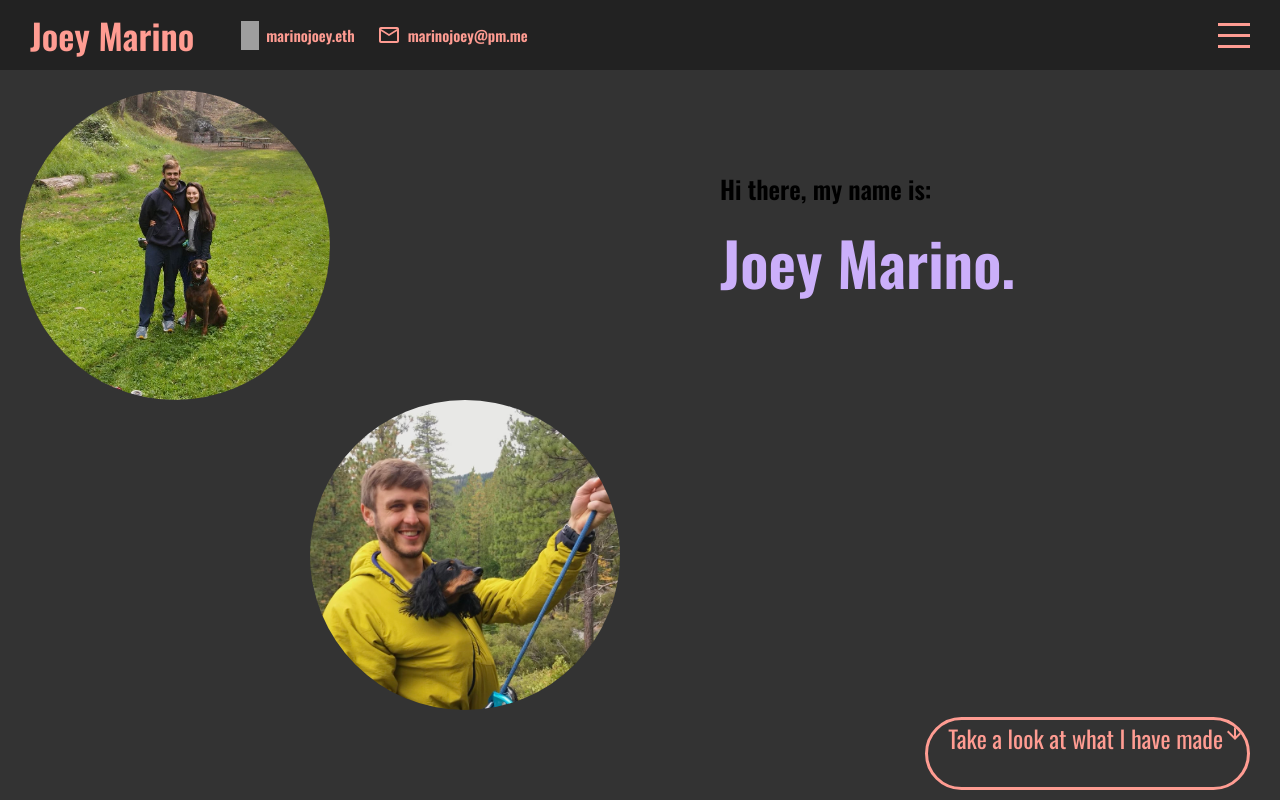
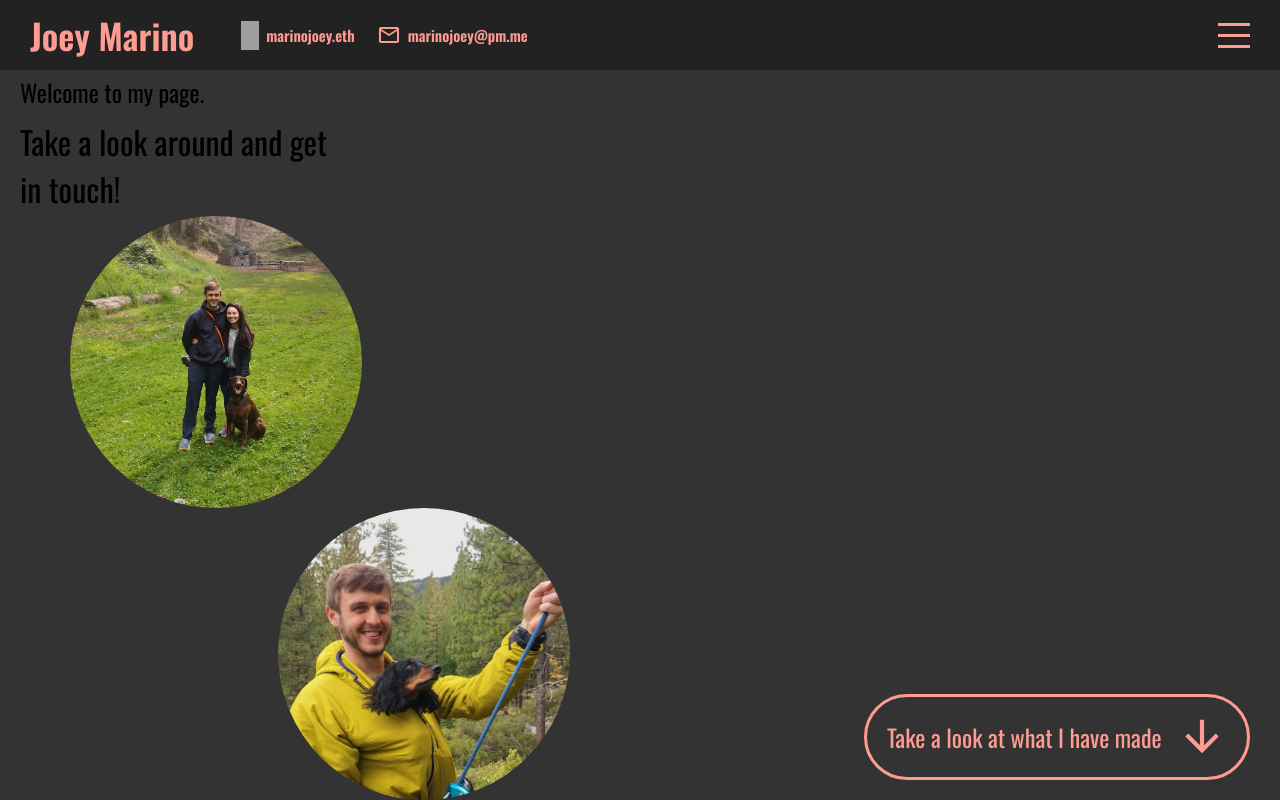
Before and after one commit to marinojoey/my-website, a React (Create React App) app: page / in a window 1280 px wide. Built offline with nearby package versions, Linux system fonts and the light colour scheme; grey boxes are pictures that could not be loaded.

Commit message:
fixed flow control component. working on intro

```diff
--- a/src/Components/intro/Intro.jsx
+++ b/src/Components/intro/Intro.jsx
@@ -5,19 +5,22 @@ export default function intro() {
     return (
         <div className='intro' id="intro">
             <div className='left'>
-                <div className="top">
+                <div className="intromessage">
+                    <div className="lineone">
+                        Welcome to my page.
+                    </div>
+                    <div className="linetwo">
+                        Take a look around and get in touch!
+                    </div>
+                </div>
+                <div className="topimage">
                     <img src="assets/dronepic3.jpg" alt="Sav Duke and I" class="dronepic"></img>
                 </div>
-                <div className='bottom'>
-                    <img src="assets/belaysq.jpeg" alt="me climbing"></img>
+                <div className='bottomimage'>
+                    <img src="assets/belaysq.jpeg" alt="me climbing" className='belaypic'></img>
                 </div>
             </div>
             <div className="right">
-                <div className="wrapper">
-                    <h2>Hi there, my name is:</h2>
-                    <h1>Joey Marino.</h1>
-
-                </div>
                 <Nexticon />
             </div>
         </div>
--- a/src/Components/intro/intro.scss
+++ b/src/Components/intro/intro.scss
@@ -3,74 +3,63 @@
 .intro {
     background-color: $ethgray;
     display: flex;
+    height: 100vh;
+    box-sizing: border-box;
 
     .left {
-        flex: 0.5;
-        overflow: hidden;
-        .top {
+        display: flex;
+        width: 50vw;
+        height: 100%;
+        flex-wrap: wrap;
+
+        .intromessage {
             display: flex;
-            flex: 0.5;
-            padding-top: 20px;
+            height: 20%;
+            width: 50%;
+            flex-wrap: wrap;
             padding-left: 20px;
+            align-items: center;
 
-            img {
-                max-width: 50%;
-                max-height: 50%;
+            .lineone {
+                display: flex;
+                width: 100%;
+                font-size: x-large;
+            }
+            .linetwo {
+                display: flex;
+                width: 100%;
+                font-size: xx-large;
+            }
+
+        }
+        .topimage {
+            display: flex;
+            height: 40%;
+            width: 100%;
+
+            img{
+                display: flex;
+                margin-left: 70px;
+                margin-right: auto;
                 border-radius: 50%;
             }
         }
-        .bottom {
+        .bottomimage {
             display: flex;
-            flex: 0.5;
-            padding-right: 20px;
-            padding-bottom: 20px;
+            height: 40%;
+            width: 100%;
 
             img {
-                max-width: 50%;
-                max-height: 50%;
+                display: flex;
+                margin-right: 70px;
+                margin-left: auto;
                 border-radius: 50%;
-                margin-right: 0;
-                margin-left: auto;
             }
         }
     }
     .right {
-        flex: 0.5;
-        position: relative;
-
-        .wrapper {
-            width: 100%;
-            height: 100%;
-            padding-left: 80px;
-            display: flex;
-            flex-direction: column;
-
-
-            h1{
-                font-size: 60px;
-                margin: 10px 0px;
-                color: $ethpurple;
-            }
-            h2{
-                padding-top: 100px;
-                font-size: 25px;
-            }
-            h3 {
-                font-size: 25px;
-            }
-        }
-        a {
-            color: $ethpeach;
-            position: absolute;
-            bottom: 10px;
-            right: 30px;
-            margin-left: auto;
-            display: flex;
-            color: inherit;
-            text-decoration: none;
-            border: 3px solid $ethpeach;
-            border-radius: 100px;
-
-        }
+        display: flex;
+        width: 50vw;
+        height: 100%;
     }
 }
--- a/src/Components/nexticon/Nexticon.jsx
+++ b/src/Components/nexticon/Nexticon.jsx
@@ -4,7 +4,7 @@ import { ArrowDownward } from '@material-ui/icons';
 export default function nexticon() {
     return (
         <div>
-            <a href="#portfolio" >
+            <a href="#portfolio" className='nextbtncontainer'>
                 <span className='linktext'>Take a look at what I have made </span>
                 <ArrowDownward className='arrow'/>
             </a>
--- a/src/Components/nexticon/nexticon.scss
+++ b/src/Components/nexticon/nexticon.scss
@@ -1,15 +1,32 @@
 @import '../../global.scss';
-.linktext {
+
+.nextbtncontainer {
     display: flex;
-    height: 67px;
-    margin-top: auto;
-    margin-top: auto;
-    font-size: x-large;
-    padding-left: 20px;
+    width: 380px;
+    height: 80px;
+    position: absolute;
+    bottom: 20px;
+    right: 30px;
+    margin-left: auto;
+    text-decoration: none;
+    border: 3px solid $ethpeach;
+    border-radius: 100px;
     color: $ethpeach;
+
+    .linktext {
+        display: flex;
+        font-size: x-large;
+        color: $ethpeach;
+        align-items: center;
+        padding-left: 20px;
+    }
+    .arrow {
+        display: flex;
+        margin-right: 20px;
+        margin-left: auto;
+        height: 79px;
+        width: 50px;
+        align-items: center;
+        color: $ethpeach;
+    }
 }
-.arrow {
-    width: 100px;
-    height: 100px;
-    color: $ethpeach;
-}
```
